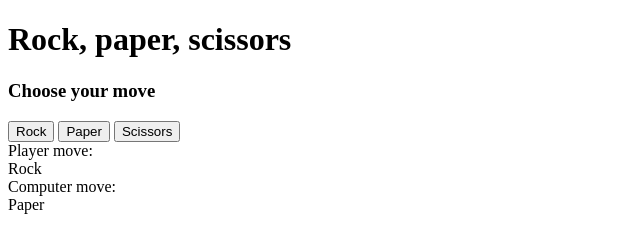
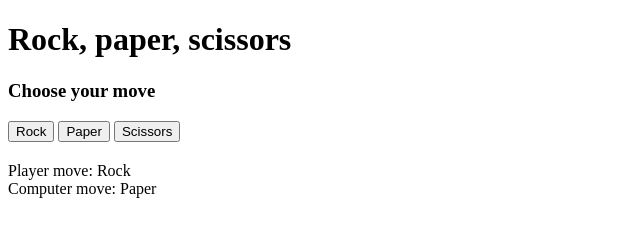
Before and after one commit to JakBuczek/rock-paper-scissors, a plain HTML site: page index.html in a window 1280 px wide. Shown: the whole page, without its empty margins (0-640 px from the left). Drawn offline with Linux system fonts and the light colour scheme.

Commit message:
add moves, button

```diff
--- a/index.html
+++ b/index.html
@@ -14,10 +14,14 @@
             <button id="scissors">Scissors</button>
         </div>
         <div class="result">
-            <div>Player move:</div>
-            <div id="playermove">Rock</div>
-            <div>Computer move:</div>
-            <div id="computermove">Paper</div>
+            <div>
+                <span>Player move:</span>
+                <span id="playermove">Rock</span>
+            </div>
+            <div>
+                <span>Computer move:</span>
+                <span id="computermove">Paper</span>
+            </div>
             <div id="result"></div>
         </div>
         <script src='./functions.js'>
--- a/style.css
+++ b/style.css
@@ -0,0 +1,3 @@
+.result{
+    margin: 20px 0;
+}
```
